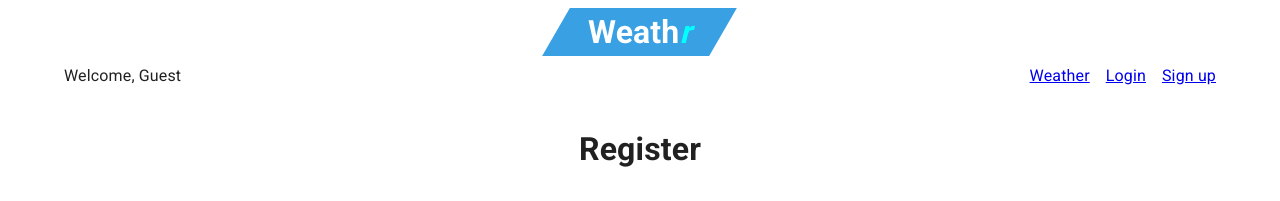
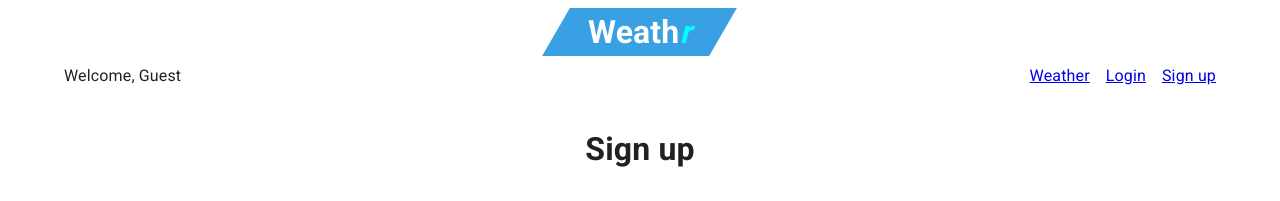
Before and after one commit to fcFn/weather-app, a React (Vite) app in the folder frontend/: page /register in a window 1280 px wide. Shown: the top 201 px of the page. Built offline with nearby package versions, Linux system fonts and the light colour scheme; no server answers.

Commit message:
Change label on Sign up form

```diff
--- a/frontend/src/features/auth/Login.tsx
+++ b/frontend/src/features/auth/Login.tsx
@@ -46,7 +46,7 @@ export default function LoginOrRegister({ type}: {type: string }) {
   return (
     <Box alignItems="center" display="flex" justifyContent="center" onSubmit={handleSubmit(onSubmit)} component="form">
       <Stack width={200} gap={1} alignItems="center" justifyContent="center">
-        <h1>{type === "register" ? "Register" : "Login"}</h1>
+        <h1>{type === "register" ? "Sign up" : "Login"}</h1>
         {error && (
           <Alert
             sx={{ minWidth: 300 }}
```
